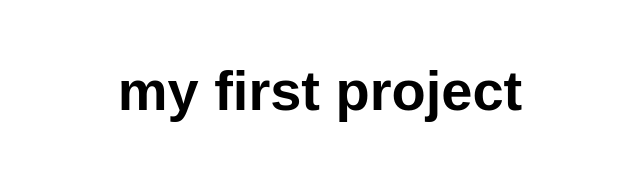
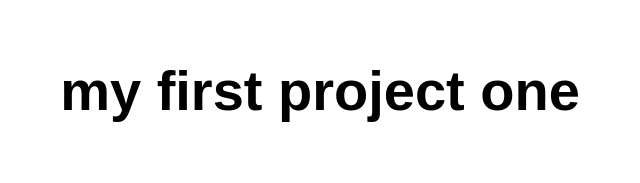
Before and after one commit to Ananthulasindhuja/sindhu, a website: page src/index.html in a window 1280 px wide. Shown: the whole page, without its empty margins (320-960 px from the left). Drawn offline with Linux system fonts and the light colour scheme.

Commit message:
my first

```diff
--- a/src/index.html
+++ b/src/index.html
@@ -10,7 +10,7 @@
 
 <body>
   <main>
-    <h1>my first project</h1>
+    <h1>my first project one</h1>
   </main>
 </body>
 
```
